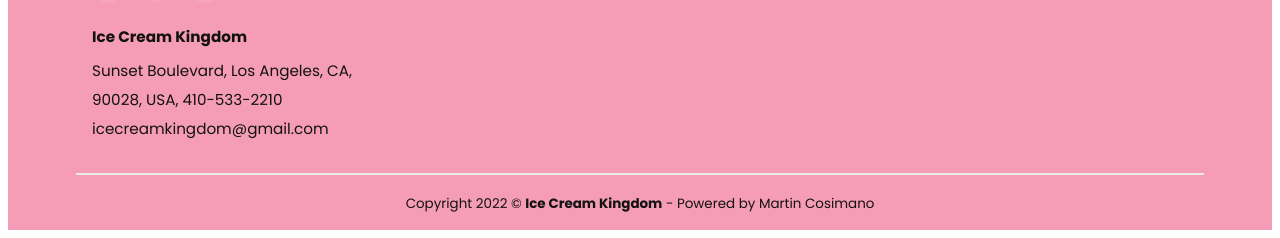
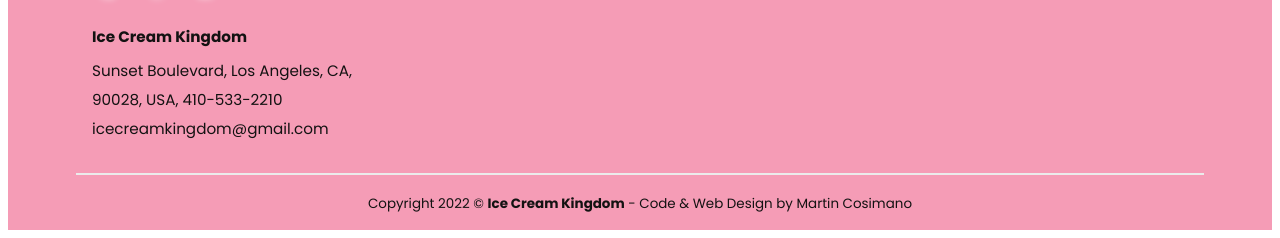
Before and after one commit to martincosimano/icecream-shop, a plain HTML site: page index.html in a window 1280 px wide. Shown: the part 5212-5450 px from the top of the page. Drawn offline with Linux system fonts and the light colour scheme.

Commit message:
modified copyright span

```diff
--- a/index.html
+++ b/index.html
@@ -188,7 +188,7 @@
                     </nav>
                     <h6 class="text-left">Ice Cream Kingdom</h6>
                     <p class="footer-information">Sunset Boulevard, Los Angeles, CA, 90028, USA, 410-533-2210 icecreamkingdom@gmail.com</p>
-                    <p class="text-centered footer-p">Copyright <span id="current-year"></span> © <strong>Ice Cream Kingdom</strong> - Powered by Martin Cosimano</p>
+                    <p class="text-centered footer-p">Copyright <span id="current-year"></span> © <strong>Ice Cream Kingdom</strong> - Code & Web Design by Martin Cosimano</p>
                 </div>
             </div>
         </footer>
```
